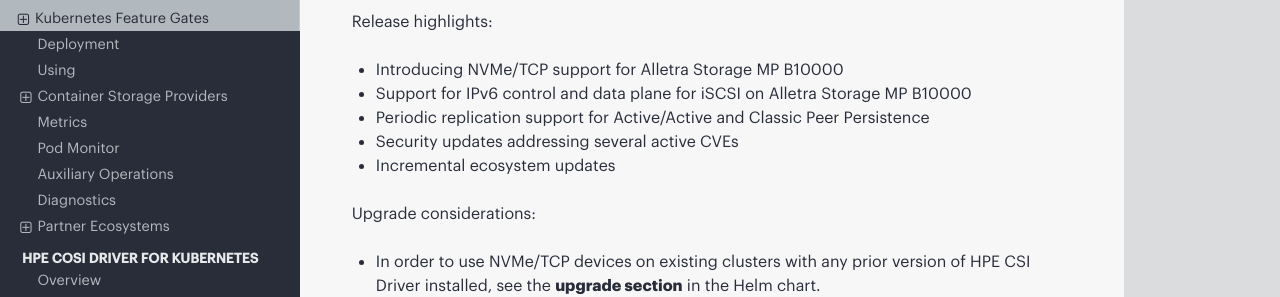
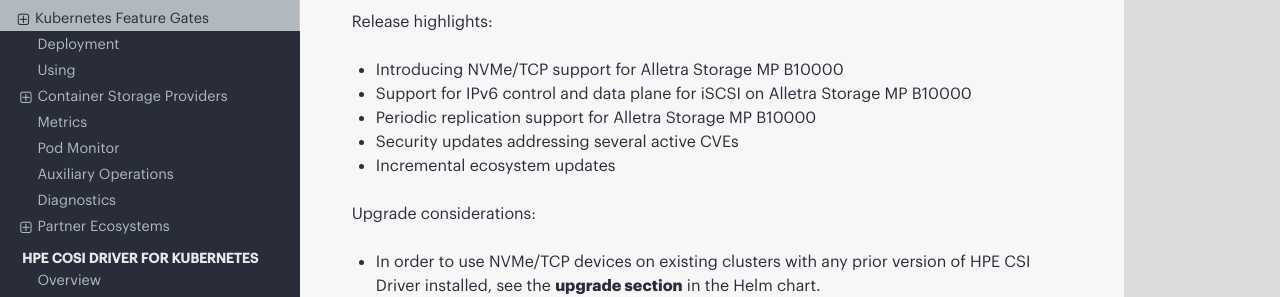
Before and after one commit to hpe-storage/scod, an MkDocs documentation site: the page built from docs/csi_driver/index.md, in a window 1280 px wide and 900 px high, scrolled down 3478 px. Shown: the part 153-450 px from the top of the window. Built offline with MkDocs 1.6.1, drawn with Linux system fonts in a browser that asks for light colours; nearby versions of some CDN libraries.

Commit message:
PP clarification
Signed-off-by: Michael Mattsson <michael.mattsson@gmail.com>

```diff
--- a/docs/csi_driver/index.md
+++ b/docs/csi_driver/index.md
@@ -75,7 +75,7 @@
 
 * Introducing NVMe/TCP support for Alletra Storage MP B10000
 * Support for IPv6 control and data plane for iSCSI on Alletra Storage MP B10000
-* Periodic replication support for Active/Active and Classic Peer Persistence
+* Periodic replication support for Alletra Storage MP B10000
 * Security updates addressing several active CVEs
 * Incremental ecosystem updates
 
```
